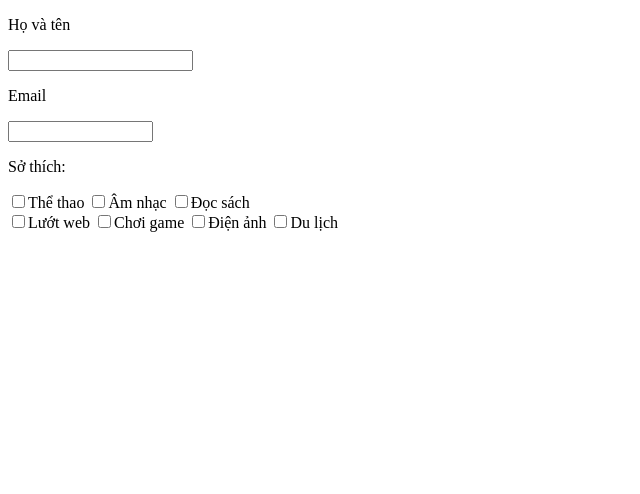
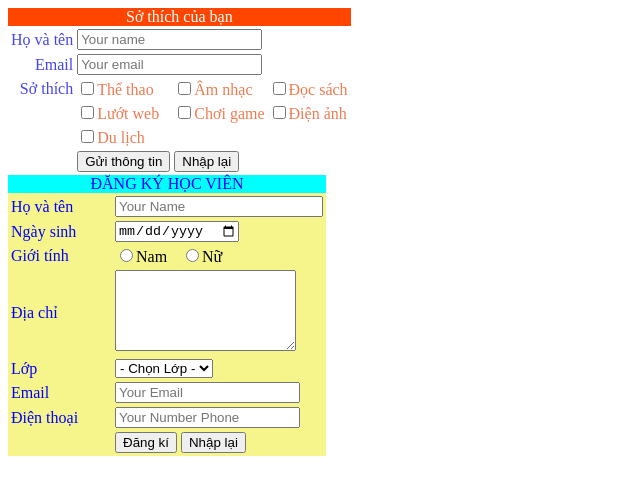
Before and after one commit to caominhanh151098/Module_1, a plain HTML site: page StudentForm.html in a window 1280 px wide. Shown: the whole page, without its empty margins (0-640 px from the left). Drawn offline with Linux system fonts and the light colour scheme.

Commit message:
add Student Form

```diff
--- a/StudentForm.html
+++ b/StudentForm.html
@@ -8,18 +8,93 @@
 </head>
 <body>
     <form action="" method="get">
-        <p>Họ và tên</p>
-        <input type="text" name="yourname" size="20"><br/>
-        <p>Email</p>
-        <input type="text" name="email" size="15">
-        <p>Sở thích:</p>
-        <label><input type="checkbox" name="hobby" value="sport">Thể thao</label>
-        <label><input type="checkbox" name="hobby" value="music">Âm nhạc</label>
-        <label><input type="checkbox" name="hobby" value="read">Đọc sách</label><br/>
-        <label><input type="checkbox" name="hobby" value="web">Lướt web</label>
-        <label><input type="checkbox" name="hobby" value="game">Chơi game</label>
-        <label><input type="checkbox" name="hobby" value="film">Điện ảnh</label>
-        <label><input type="checkbox" name="hobby" value="travel">Du lịch</label>
+        <table>
+            <caption style="background-color: orangered; color: azure;">Sở thích của bạn</caption>
+            <tbody>
+                <tr>
+                    <td align="right"  style="color: #4444f0;">Họ và tên</td>
+                    <td colspan="2"><input type="text" placeholder="Your name"></td>
+                </tr>
+                <tr>
+                    <td align="right" style="color: #4444f0;">Email</td>
+                    <td colspan="2"><input type="email" placeholder="Your email"></td>
+                </tr>
+                <tr>
+                    <td align="right" style="color: #4444f0;">Sở thích</td>
+                    <td style="color: #ee7c52;"><input type="checkbox" name="hobby" value="sport">Thể thao</td>
+                    <td style="color: #ee7c52;"><input type="checkbox" name="hobby" value="music">Âm nhạc</td>
+                    <td style="color: #ee7c52;"><input type="checkbox" name="hobby" value="read">Đọc sách</td>
+                </tr>
+                <tr>
+                    <td></td>
+                    <td style="color: #ee7c52;"><input type="checkbox" name="hobby" value="web">Lướt web</td>
+                    <td style="color: #ee7c52;"><input type="checkbox" name="hobby" value="game">Chơi game</td>
+                    <td style="color: #ee7c52;"><input type="checkbox" name="hobby" value="film">Điện ảnh</td>
+                </tr>
+                <tr>
+                    <td></td>
+                    <td style="color: #ee7c52;"><input type="checkbox" name="hobby" value="travel">Du lịch</td>
+                </tr>
+            </tbody>
+            <tfoot>
+                <tr>
+                    <td></td>
+                    <td><input type="submit" name="btsubmit" value="Gửi thông tin"></td>
+                    <td><input type="reset" value="Nhập lại"></td>
+                </tr>
+            </tfoot>
+        </table>
+    </form>
+        <table style="background-color: #f5f58b;">
+            <caption style="background-color: #00ffff; color: #0000ff;">ĐĂNG KÝ HỌC VIÊN</caption>
+            <tbody>
+                <tr>
+                    <td style="width: 100px; color: #0000ff;" >Họ và tên</td>
+                    <td colspan="2"><input type="text" name="stdname" placeholder="Your Name" style="width: 200px;"></td>
+                </tr>
+                <tr>
+                    <td style="width: 100px; color: #0000ff;" >Ngày sinh</td>
+                    <td colspan="2"><input type="date" name="birthday"></td>
+                </tr>
+                <tr>
+                    <td style="width: 100px; color: #0000ff;" >Giới tính</td>
+                    <td style="width: 60px;"><input type="radio" name="gender" value="male">Nam</td>
+                    <td><input type="radio" name="gender" value="female">Nữ</td>
+                </tr>
+                <tr>
+                    <td style="width: 100px; color: #0000ff;" >Địa chỉ</td>
+                    <td colspan="2"><textarea name="address"cols="20" rows="5"></textarea></td>
+                </tr>
+                <tr>
+                    <td style="width: 100px; color: #0000ff;" >Lớp</td>
+                    <td colspan="2">
+                        <select name="class" >
+                            <option value="">- Chọn Lớp -</option>
+                            <option value="C0220K1">C0220K1</option>
+                            <option value="C0220K1">C0320G1</option>
+                            <option value="C0220K1">C0223G1</option>
+                            <option value="C0220K1">C0223G2</option>
+                        </select>
+                    </td>
+                </tr>
+                <tr>
+                    <td style="width: 100px; color: #0000ff;" >Email</td>
+                    <td colspan="2"><input type="email" name="email" placeholder="Your Email"></td>
+                </tr>
+                <tr>
+                    <td style="width: 100px; color: #0000ff;" >Điện thoại</td>
+                    <td colspan="2"><input type="tel" name="phone" placeholder="Your Number Phone"></td>
+                </tr>
+            </tbody>
+            <tfoot>
+                <tr>
+                    <td></td>
+                    <td><input type="submit" name="btsubmit1" value="Đăng kí"></td>
+                    <td><input type="reset" value="Nhập lại"></td>
+                </tr>
+            </tfoot>
+        </table>
+    <form>
 
     </form>
 </body>
```
